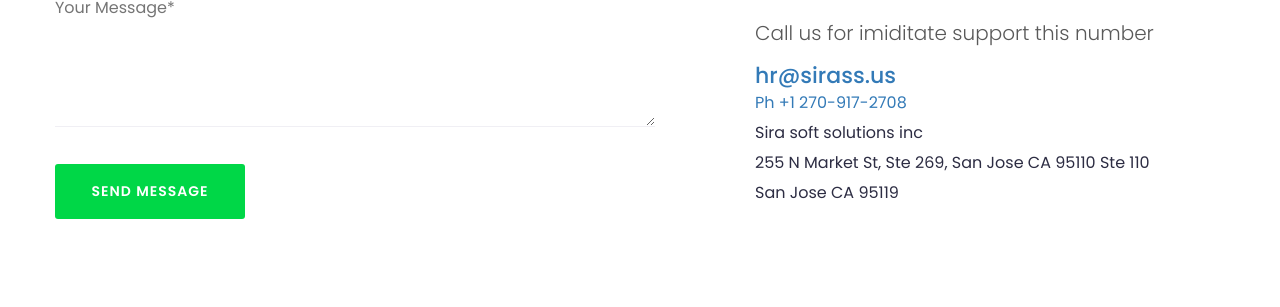
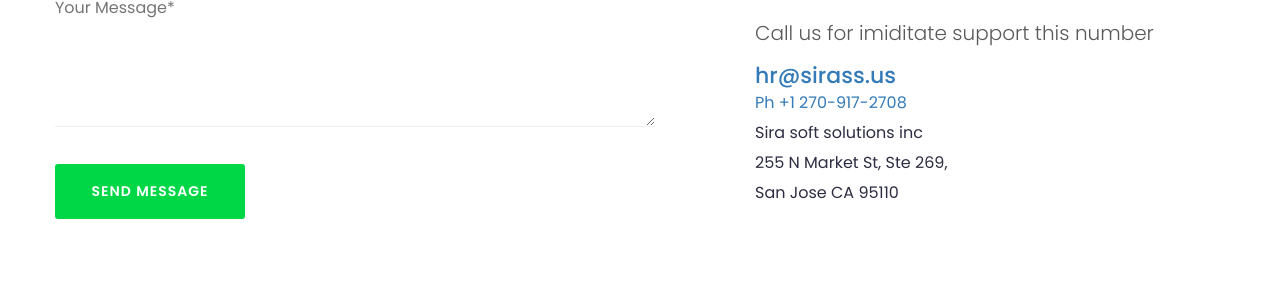
Before and after one commit to ashokrajbathu/sirass, a plain HTML site: page contact.html in a window 1280 px wide. Shown: the part 760-1067 px from the top of the page. Drawn offline with nearby package versions, Linux system fonts and the light colour scheme; some packages are replaced by stand-ins of ours.

Commit message:
Update contact.html

```diff
--- a/contact.html
+++ b/contact.html
@@ -150,9 +150,8 @@
 									</a>
 								</h6>
 								<h6 style="line-height: 3rem;" >Sira soft solutions inc</h6>
-								<h6 style="line-height: 3rem;" >255 N Market St, Ste 269, San Jose CA 95110
-Ste 110<br>
-                                    San Jose CA 95119</h6>
+								<h6 style="line-height: 3rem;" >255 N Market St, Ste 269,<br>
+                                    San Jose CA 95110</h6>
 
 							</div> <!-- /.contact-address -->
 						</div> <!-- /.col- -->
```
